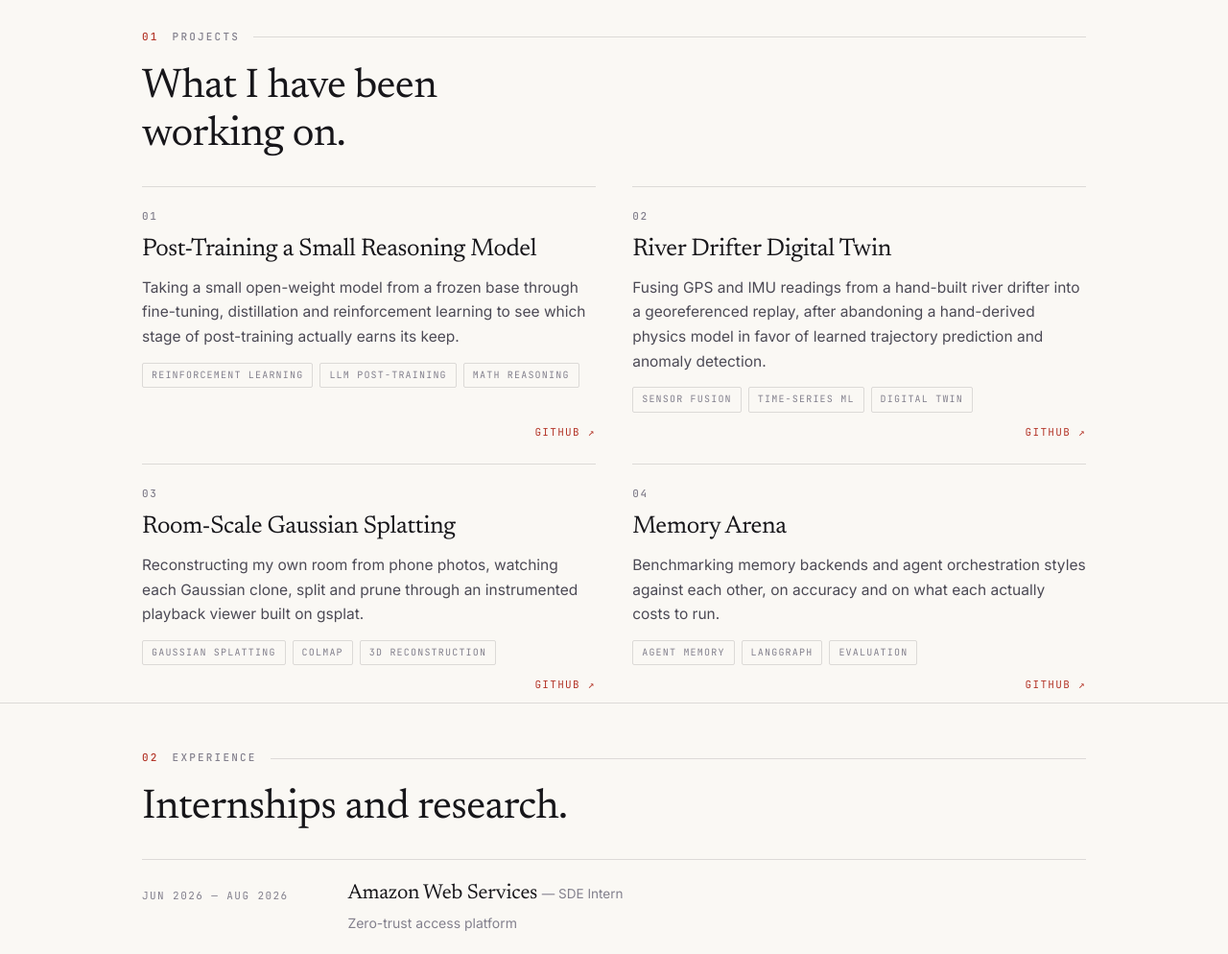
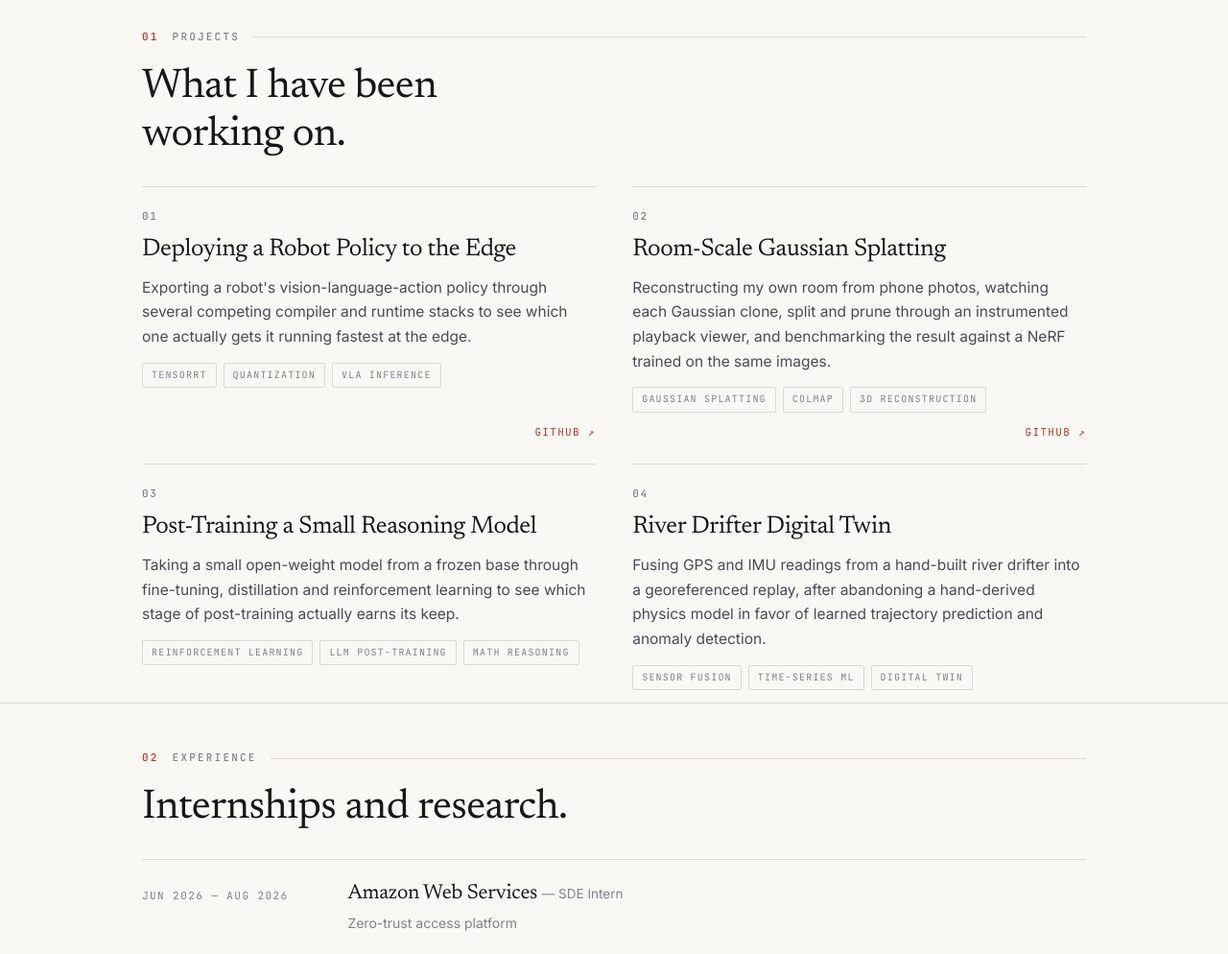
Before and after one commit to LoganChu/LoganChu.github.io, a plain HTML site: page index.html in a window 1280 px wide. Shown: the part 783-1777 px from the top of the page at 96% size. Drawn offline with Linux system fonts and the light colour scheme.

Commit message:
content: refresh projects list
Co-Authored-By: Claude Sonnet 5 <noreply@anthropic.com>
Claude-Session: https://claude.ai/code/session_01G2g29nynuLBJQSnUhsWdAi

```diff
--- a/index.html
+++ b/index.html
@@ -130,6 +130,32 @@
             <span class="wcard-idx">01</span>
           </div>
           <div class="wcard-body">
+            <h3>Deploying a Robot Policy to the Edge</h3>
+            <p>Exporting a robot's vision-language-action policy through several competing compiler and runtime stacks to see which one actually gets it running fastest at the edge.</p>
+            <div class="tags"><span class="tag">TensorRT</span><span class="tag">Quantization</span><span class="tag">VLA Inference</span></div>
+            <div class="wcard-meta"><span>GitHub &#8599;</span></div>
+          </div>
+          <a class="card-link" href="https://github.com/LoganChu/edge-inference" aria-label="Deploying a Robot Policy to the Edge on GitHub"></a>
+        </article>
+
+        <article class="wcard" data-reveal>
+          <div class="wcard-top">
+            <span class="wcard-idx">02</span>
+          </div>
+          <div class="wcard-body">
+            <h3>Room-Scale Gaussian Splatting</h3>
+            <p>Reconstructing my own room from phone photos, watching each Gaussian clone, split and prune through an instrumented playback viewer, and benchmarking the result against a NeRF trained on the same images.</p>
+            <div class="tags"><span class="tag">Gaussian Splatting</span><span class="tag">COLMAP</span><span class="tag">3D Reconstruction</span></div>
+            <div class="wcard-meta"><span>GitHub &#8599;</span></div>
+          </div>
+          <a class="card-link" href="https://github.com/LoganChu/Room-Gaussian-Splatting" aria-label="Room-Scale Gaussian Splatting on GitHub"></a>
+        </article>
+
+        <article class="wcard" data-reveal>
+          <div class="wcard-top">
+            <span class="wcard-idx">03</span>
+          </div>
+          <div class="wcard-body">
             <h3>Post-Training a Small Reasoning Model</h3>
             <p>Taking a small open-weight model from a frozen base through fine-tuning, distillation and reinforcement learning to see which stage of post-training actually earns its keep.</p>
             <div class="tags"><span class="tag">Reinforcement Learning</span><span class="tag">LLM Post-Training</span><span class="tag">Math Reasoning</span></div>
@@ -140,7 +166,7 @@
 
         <article class="wcard" data-reveal>
           <div class="wcard-top">
-            <span class="wcard-idx">02</span>
+            <span class="wcard-idx">04</span>
           </div>
           <div class="wcard-body">
             <h3>River Drifter Digital Twin</h3>
@@ -149,32 +175,6 @@
             <div class="wcard-meta"><span>GitHub &#8599;</span></div>
           </div>
           <a class="card-link" href="https://github.com/LoganChu/Flood-Modelling" aria-label="River Drifter Digital Twin on GitHub"></a>
-        </article>
-
-        <article class="wcard" data-reveal>
-          <div class="wcard-top">
-            <span class="wcard-idx">03</span>
-          </div>
-          <div class="wcard-body">
-            <h3>Room-Scale Gaussian Splatting</h3>
-            <p>Reconstructing my own room from phone photos, watching each Gaussian clone, split and prune through an instrumented playback viewer built on gsplat.</p>
-            <div class="tags"><span class="tag">Gaussian Splatting</span><span class="tag">COLMAP</span><span class="tag">3D Reconstruction</span></div>
-            <div class="wcard-meta"><span>GitHub &#8599;</span></div>
-          </div>
-          <a class="card-link" href="https://github.com/LoganChu/Room-Gaussian-Splatting" aria-label="Room-Scale Gaussian Splatting on GitHub"></a>
-        </article>
-
-        <article class="wcard" data-reveal>
-          <div class="wcard-top">
-            <span class="wcard-idx">04</span>
-          </div>
-          <div class="wcard-body">
-            <h3>Memory Arena</h3>
-            <p>Benchmarking memory backends and agent orchestration styles against each other, on accuracy and on what each actually costs to run.</p>
-            <div class="tags"><span class="tag">Agent Memory</span><span class="tag">LangGraph</span><span class="tag">Evaluation</span></div>
-            <div class="wcard-meta"><span>GitHub &#8599;</span></div>
-          </div>
-          <a class="card-link" href="https://github.com/LoganChu/Graph-Engineering" aria-label="Memory Arena on GitHub"></a>
         </article>
 
       </div>
```
